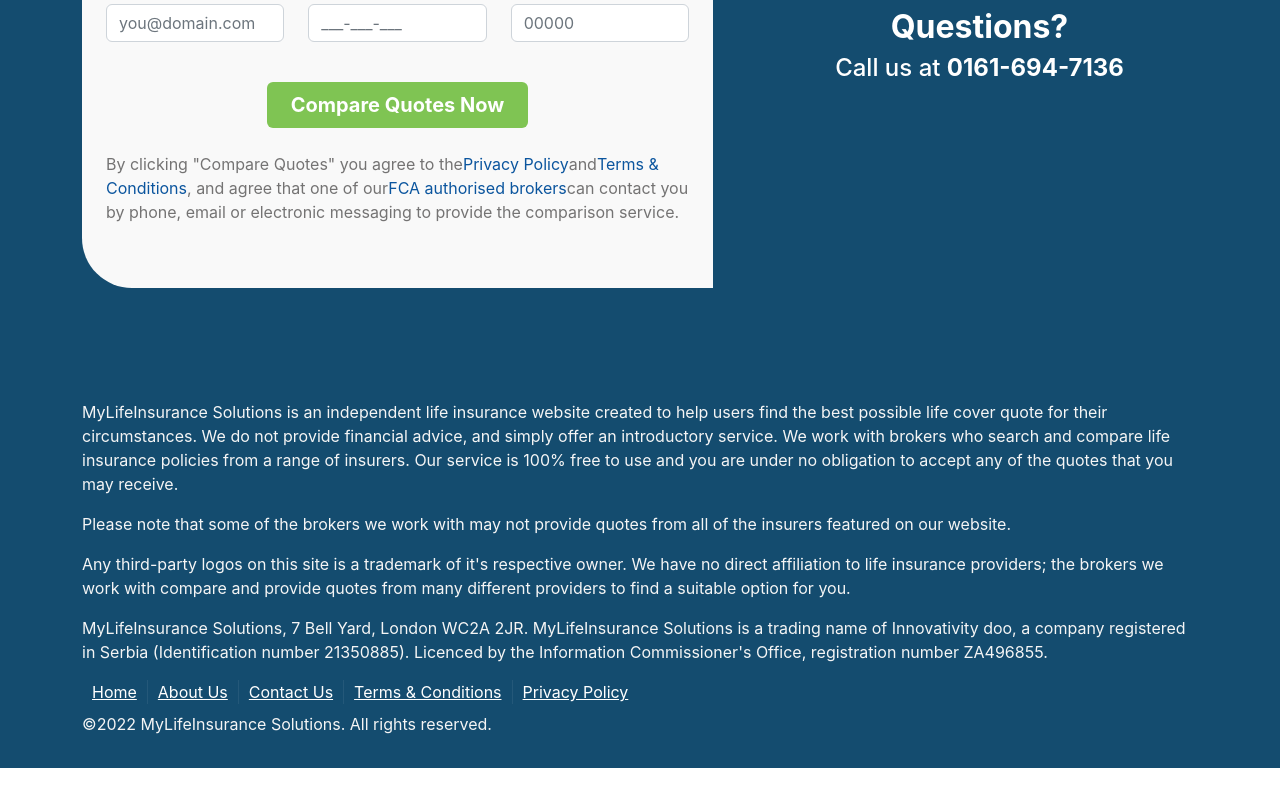
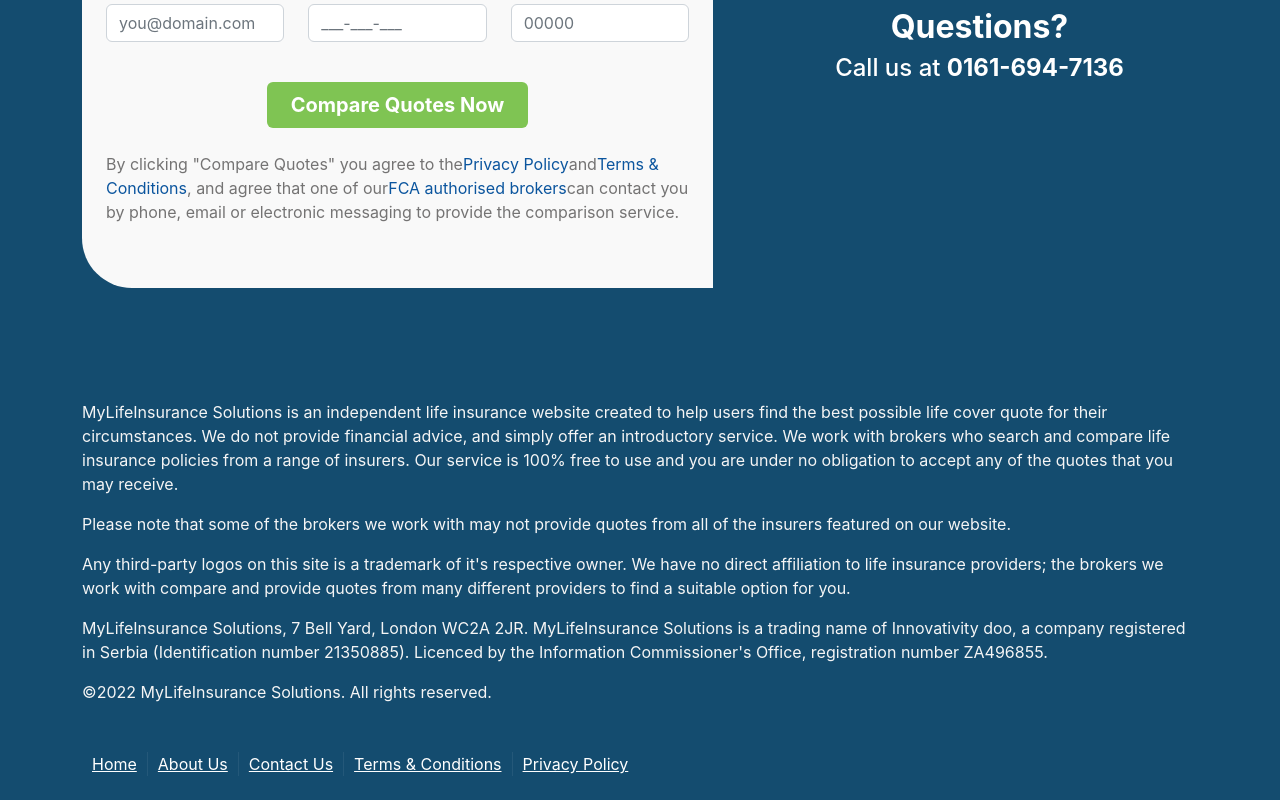
Before and after one commit to Techyfun/My-Life-Insurance-Reactjs, a React (Create React App) app: page /quotes in a window 1280 px wide. Shown: the part 698-1498 px from the top of the page. Before the commit the page ends 1466 px from the top, so only its background shows below. Built offline with nearby package versions, Linux system fonts and the light colour scheme.

Commit message:
little update

```diff
--- a/src/Components/Footer.jsx
+++ b/src/Components/Footer.jsx
@@ -84,6 +84,9 @@
                         </div>
                         {page === "Home2" || page === "Home3" ?
                         <>
+                            <div className="copy-right mb-5">
+                                <p>©2022 MyLifeInsurance Solutions. All rights reserved.</p>
+                            </div>
                             <div className="footer-links">
                                 <ul className="my-2 p-0">
                                     <li>
@@ -122,9 +125,7 @@
                                     </li>
                                 </ul>
                             </div>
-                            <div className="copy-right">
-                                <p>©2022 MyLifeInsurance Solutions. All rights reserved.</p>
-                            </div>
+
                         </> : ""}
                     </Col>
                 </Row>
```
